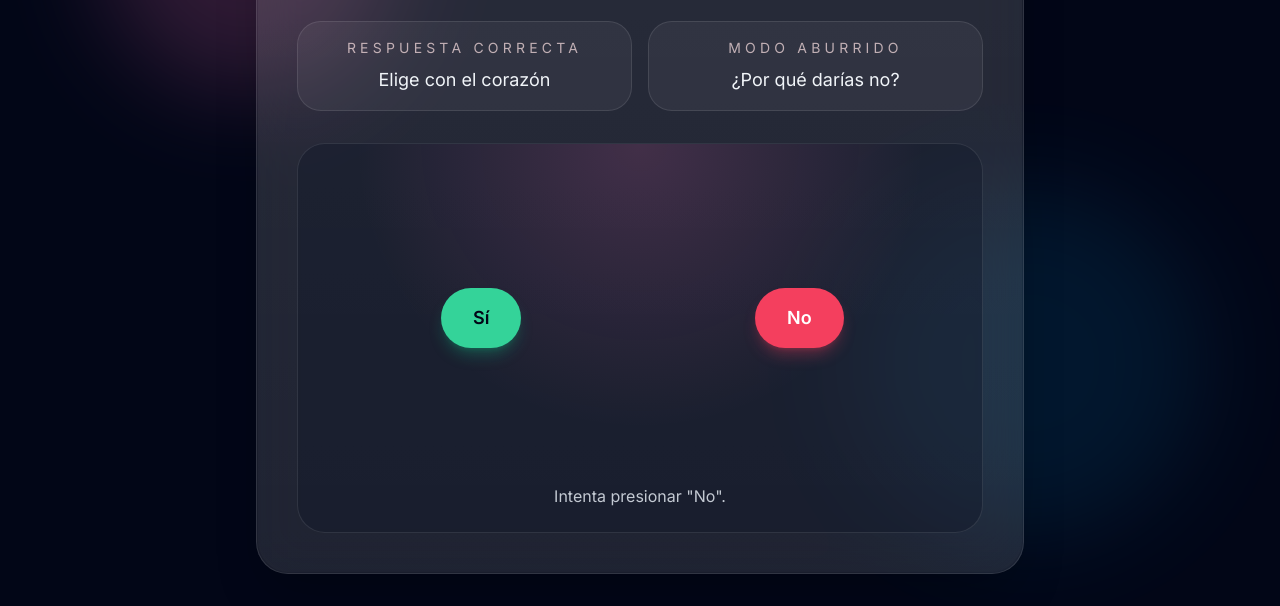
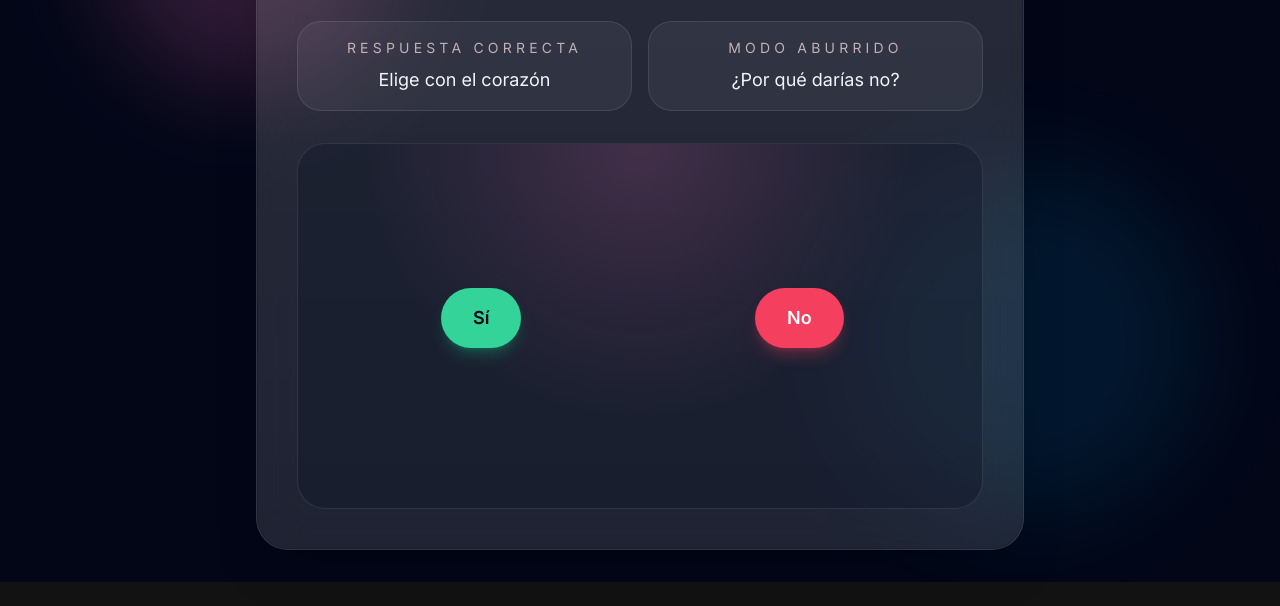
Before and after one commit to KevrUwUr/AnneProposal, a plain HTML site: page index.html in a window 1280 px wide. Shown: the part 232-838 px from the top of the page. After the commit the page ends 814 px from the top, so only its background shows below. Drawn offline with nearby package versions, Linux system fonts and the light colour scheme.

Commit message:
Eliminar mensaje de instrucción en la propuesta

```diff
--- a/index.html
+++ b/index.html
@@ -117,7 +117,6 @@
               id="message"
               class="mt-4 text-center text-sm text-slate-200/85 sm:text-base"
             >
-              Intenta presionar "No".
             </p>
           </div>
         </div>
```
